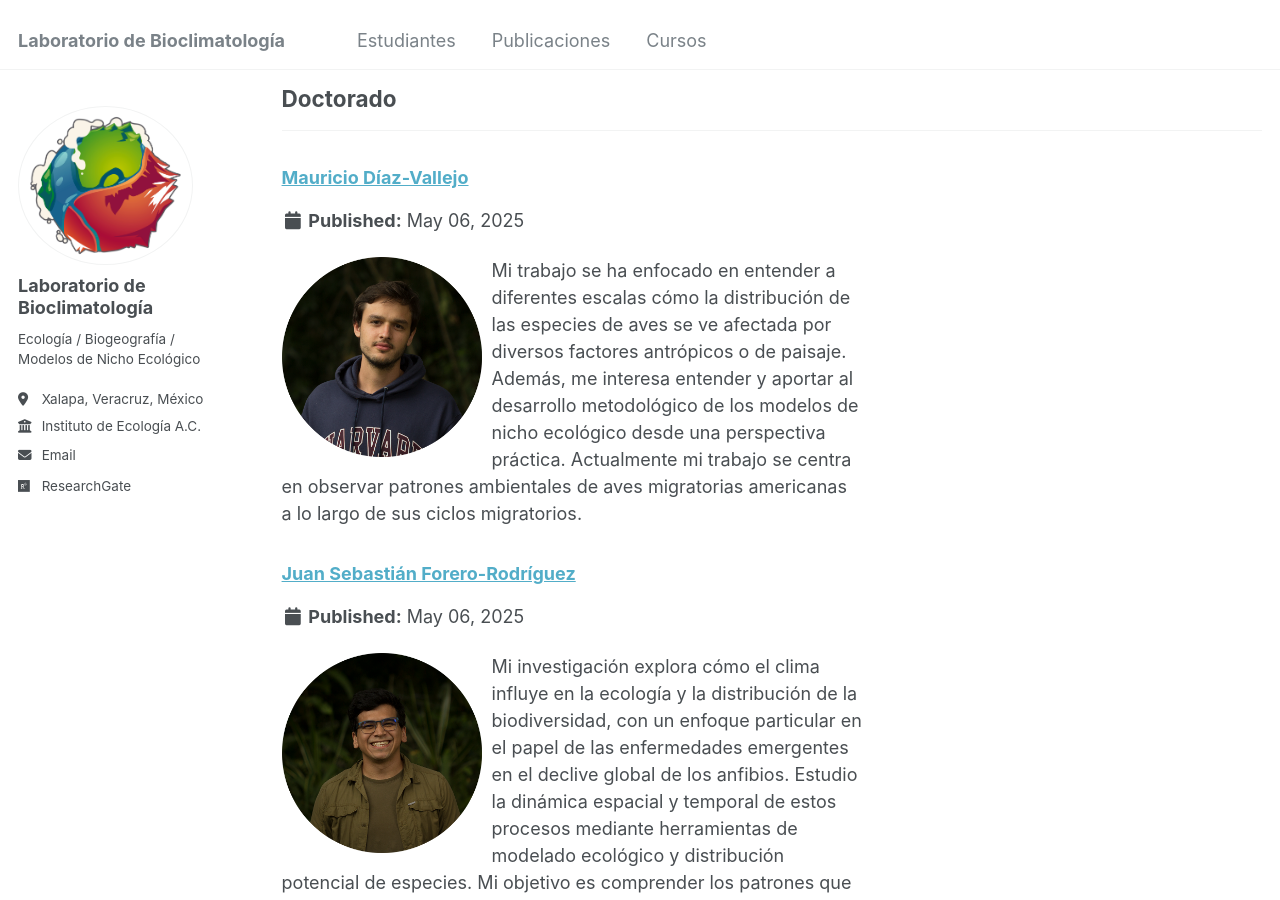
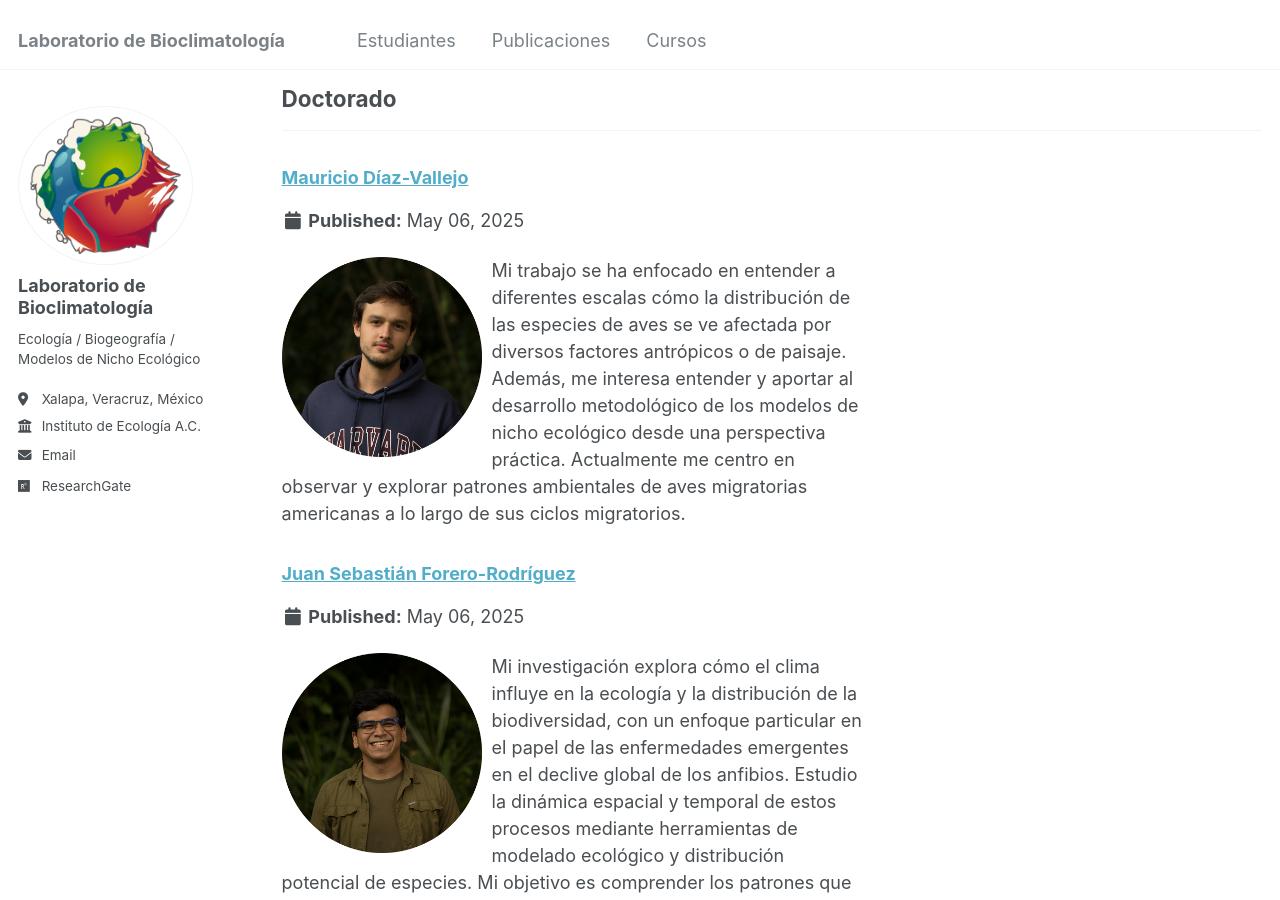
Before and after one commit to Labbioclim/bioclimat, a Jekyll site: the page built from _pages/portfolio.html, in a window 1280 px wide and 900 px high, scrolled down 1265 px. Built offline with Jekyll 4.4.1, drawn with Linux system fonts in a browser that asks for light colours.

Commit message:
Update MDV.html

```diff
--- a/_portfolio/MDV.html
+++ b/_portfolio/MDV.html
@@ -4,5 +4,5 @@ collection: portfolio
 category: phd
 link: "https://www.researchgate.net/profile/Mauricio-Diaz-Vallejo-2"
 permalink: "https://labbioclim.github.io/https://www.researchgate.net/profile/Mauricio-Diaz-Vallejo-2"
-excerpt: "<img src='https://labbioclim.github.io/bioclimat/images/mauro.png' style='width: 200px; float: left; margin-right: 10px;'> Mi trabajo se ha enfocado en entender a diferentes escalas cómo la distribución de las especies de aves se ve afectada por diversos factores antrópicos o de paisaje. Además, me interesa entender y aportar al desarrollo metodológico de los modelos de nicho ecológico desde una perspectiva práctica. Actualmente mi trabajo se centra en observar patrones ambientales de aves migratorias americanas a lo largo de sus ciclos migratorios."
+excerpt: "<img src='https://labbioclim.github.io/bioclimat/images/mauro.png' style='width: 200px; float: left; margin-right: 10px;'> Mi trabajo se ha enfocado en entender a diferentes escalas cómo la distribución de las especies de aves se ve afectada por diversos factores antrópicos o de paisaje. Además, me interesa entender y aportar al desarrollo metodológico de los modelos de nicho ecológico desde una perspectiva práctica. Actualmente me centro en observar y explorar patrones ambientales de aves migratorias americanas a lo largo de sus ciclos migratorios."
 ---
```
